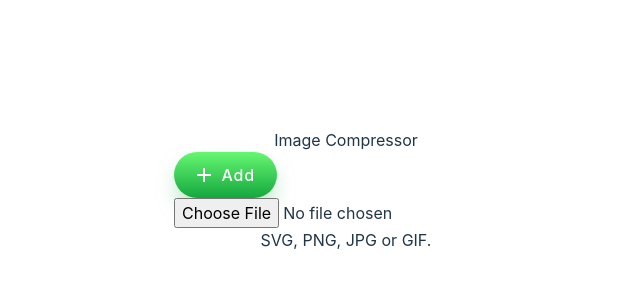
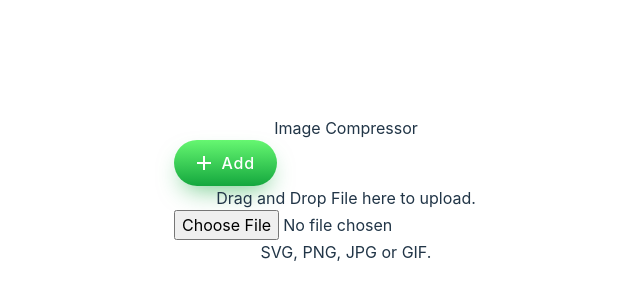
Before and after one commit to sahilxkhadka/img-compress, a React (Vite) app: page / in a window 1280 px wide. Shown: the part 210-510 px from the top of the page, without its empty margins (294-934 px from the left). Built offline with nearby package versions, Linux system fonts and the light colour scheme.

Commit message:
small styling changes

```diff
--- a/src/App.jsx
+++ b/src/App.jsx
@@ -93,18 +93,17 @@
 			<h1 className='animate-text bg-gradient-to-r from-teal-500 via-purple-500 to-orange-500 bg-clip-text text-transparent text-[48px] font-black my-4'>
 				Image Compressor
 			</h1>
+			<div className='flex'></div>
 			<form
-				className='w-96 h-40 bg-gray-400 mx-auto my-4 rounded-lg relative'
+				className={`sm:w-96 sm:h-32 bg-gray-400 mx-auto my-4 rounded-lg relative flex flex-col justify-center items-center gap-2 ${
+					dragActive ? "bg-white" : "bg-gray-300"
+				} `}
 				onDragEnter={handleDrag}
 				onSubmit={(e) => {
 					e.preventDefault();
 				}}
 			>
-				<button
-					id='file-input'
-					className='absolute inset-0 m-auto h-fit w-fit'
-					onClick={handleButtonClick}
-				>
+				<button id='file-input' onClick={handleButtonClick}>
 					<svg
 						xmlns='http://www.w3.org/2000/svg'
 						viewBox='0 0 24 24'
@@ -119,6 +118,7 @@
 					</svg>
 					<span>Add</span>
 				</button>
+				<p className='text-sm'>Drag and Drop File here to upload.</p>
 				<input
 					className='hidden'
 					type='file'
@@ -128,6 +128,7 @@
 				/>
 				{dragActive && (
 					<div
+						className='absolute inset-0 h-full w-full'
 						onDragEnd={handleDrag}
 						onDragLeave={handleDrag}
 						onDragOver={handleDrag}
```
